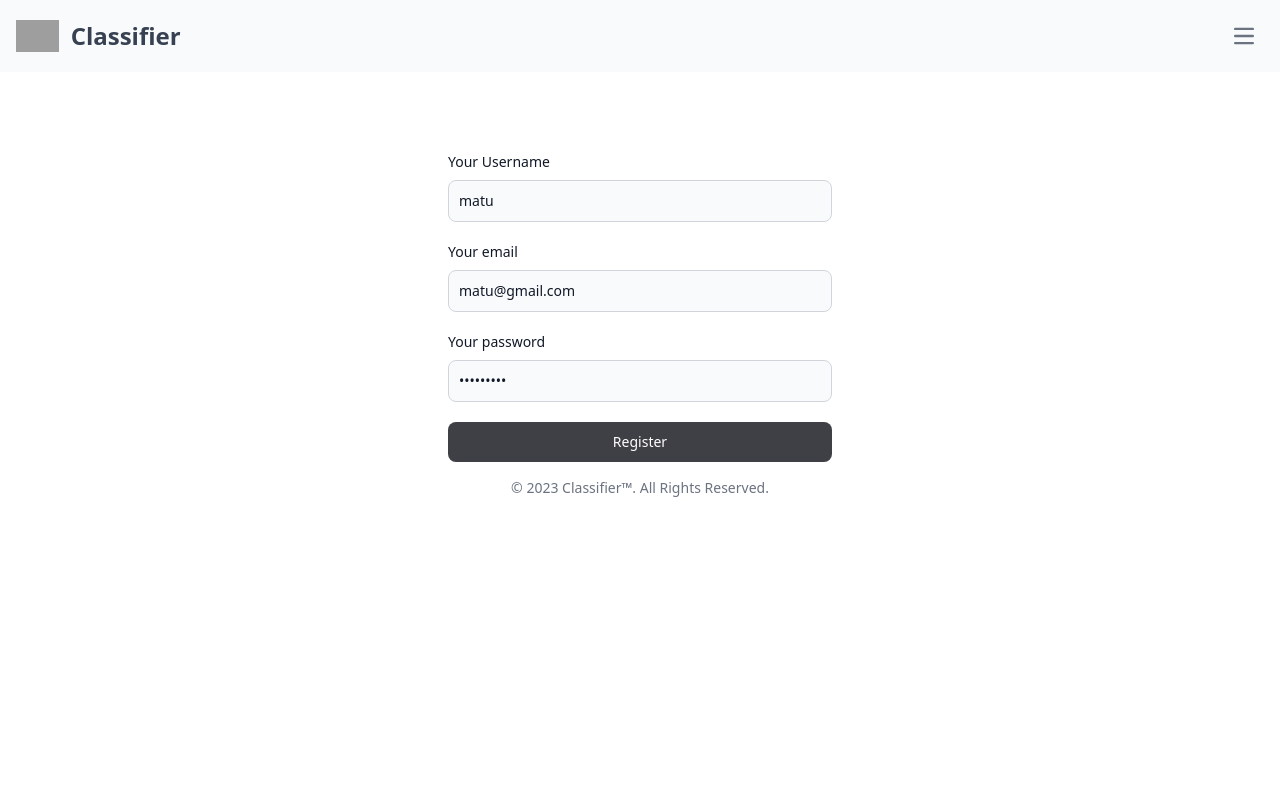
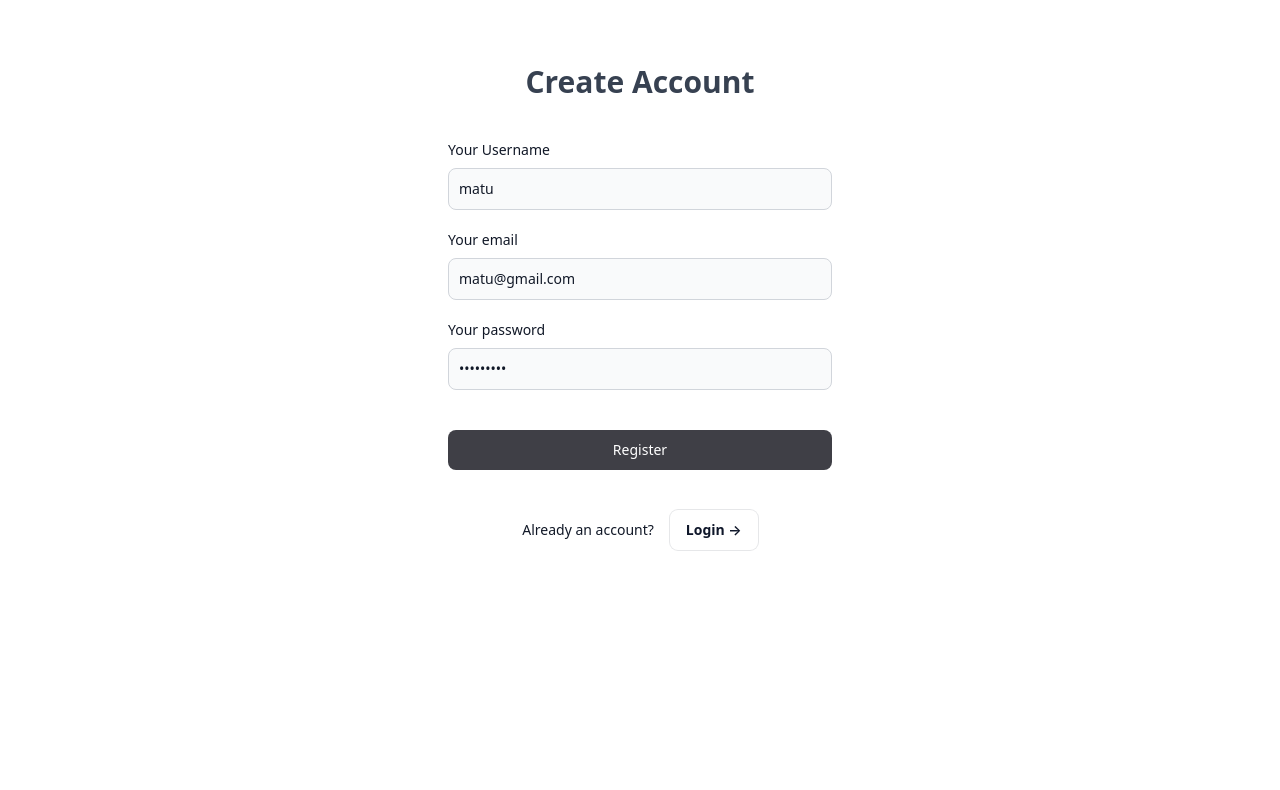
Before and after one commit to gathara001/IS2-Project, a Flask app: page /register in a window 1280 px wide. Shown: the top 790 px of the page. Run offline with Flask 3, Linux system fonts and the light colour scheme; some libraries are stand-ins or nearby versions; grey boxes are pictures that could not be loaded.

```diff
--- a/app/__init__.py
+++ b/app/__init__.py
@@ -11,6 +11,9 @@ app = Flask(__name__, template_folder='../templates', static_folder='../static')
 
 app.config['SQLALCHEMY_DATABASE_URI'] = os.environ.get('DATABASE_URI')
 app.config['SQLALCHEMY_TRACK_MODIFICATIONS'] = False
+app.secret_key = os.environ.get('SECRET_KEY')
+app.config['SESSION_TYPE'] = 'filesystem'
+
 
 db = SQLAlchemy(app)
 migrate = Migrate(app, db)
--- a/app/routes.py
+++ b/app/routes.py
@@ -32,7 +32,7 @@ def login():
             return redirect(url_for('dashboard'))  # Redirect to a dashboard page upon successful login
 
     # If username or password is incorrect, show an error message or redirect to the login page
-    return render_template('login.html', error='Invalid username or password')
+    return render_template('login.html', error='Invalid username or password', email="matu@gmail.com", password="password")
 
 
 @app.route('/register', methods=['GET', 'POST'])
--- a/static/dist/css/output.css
+++ b/static/dist/css/output.css
@@ -1144,6 +1159,54 @@ input:checked + .toggle-bg {
   margin-top: 1rem;
 }
 
+.mb-20 {
+  margin-bottom: 5rem;
+}
+
+.mb-10 {
+  margin-bottom: 2.5rem;
+}
+
+.mb-4 {
+  margin-bottom: 1rem;
+}
+
+.me-3 {
+  margin-inline-end: 0.75rem;
+}
+
+.ms-3 {
+  margin-inline-start: 0.75rem;
+}
+
+.mb-16 {
+  margin-bottom: 4rem;
+}
+
+.mb-12 {
+  margin-bottom: 3rem;
+}
+
+.mb-8 {
+  margin-bottom: 2rem;
+}
+
+.mt-12 {
+  margin-top: 3rem;
+}
+
+.mt-16 {
+  margin-top: 4rem;
+}
+
+.mt-8 {
+  margin-top: 2rem;
+}
+
+.mt-5 {
+  margin-top: 1.25rem;
+}
+
 .block {
   display: block;
 }
@@ -1242,6 +1353,14 @@ input:checked + .toggle-bg {
 
 .flex-shrink {
   flex-shrink: 1;
+}
+
+.flex-shrink-0 {
+  flex-shrink: 0;
+}
+
+.shrink-0 {
+  flex-shrink: 0;
 }
 
 .-translate-x-full {
@@ -1354,6 +1485,18 @@ input:checked + .toggle-bg {
   margin-left: calc(0.75rem * calc(1 - var(--tw-space-x-reverse)));
 }
 
+.space-y-4 > :not([hidden]) ~ :not([hidden]) {
+  --tw-space-y-reverse: 0;
+  margin-top: calc(1rem * calc(1 - var(--tw-space-y-reverse)));
+  margin-bottom: calc(1rem * var(--tw-space-y-reverse));
+}
+
+.space-y-2 > :not([hidden]) ~ :not([hidden]) {
+  --tw-space-y-reverse: 0;
+  margin-top: calc(0.5rem * calc(1 - var(--tw-space-y-reverse)));
+  margin-bottom: calc(0.5rem * var(--tw-space-y-reverse));
+}
+
 .self-center {
   align-self: center;
 }
@@ -1516,8 +1684,38 @@ input:checked + .toggle-bg {
   padding-bottom: 0.75rem;
 }
 
+.px-4 {
+  padding-left: 1rem;
+  padding-right: 1rem;
+}
+
+.py-4 {
+  padding-top: 1rem;
+  padding-bottom: 1rem;
+}
+
 .pt-2 {
   padding-top: 0.5rem;
+}
+
+.ps-2 {
+  padding-inline-start: 0.5rem;
+}
+
+.ps-2\.5 {
+  padding-inline-start: 0.625rem;
+}
+
+.pb-6 {
+  padding-bottom: 1.5rem;
+}
+
+.pt-5 {
+  padding-top: 1.25rem;
+}
+
+.text-left {
+  text-align: left;
 }
 
 .text-center {
@@ -1543,6 +1741,21 @@ input:checked + .toggle-bg {
   line-height: 1.25rem;
 }
 
+.text-3xl {
+  font-size: 1.875rem;
+  line-height: 2.25rem;
+}
+
+.text-xl {
+  font-size: 1.25rem;
+  line-height: 1.75rem;
+}
+
+.text-xs {
+  font-size: 0.75rem;
+  line-height: 1rem;
+}
+
 .font-medium {
   font-weight: 500;
 }
@@ -1551,6 +1764,14 @@ input:checked + .toggle-bg {
   font-weight: 600;
 }
 
+.font-normal {
+  font-weight: 400;
+}
+
+.font-bold {
+  font-weight: 700;
+}
+
 .leading-6 {
   line-height: 1.5rem;
 }
@@ -1591,6 +1812,26 @@ input:checked + .toggle-bg {
 .text-white {
   --tw-text-opacity: 1;
   color: rgb(255 255 255 / var(--tw-text-opacity));
+}
+
+.text-red-500 {
+  --tw-text-opacity: 1;
+  color: rgb(240 82 82 / var(--tw-text-opacity));
+}
+
+.text-slate-900 {
+  --tw-text-opacity: 1;
+  color: rgb(15 23 42 / var(--tw-text-opacity));
+}
+
+.text-blue-800 {
+  --tw-text-opacity: 1;
+  color: rgb(30 66 159 / var(--tw-text-opacity));
+}
+
+.text-gray-400 {
+  --tw-text-opacity: 1;
+  color: rgb(156 163 175 / var(--tw-text-opacity));
 }
 
 .antialiased {
@@ -1620,6 +1861,16 @@ input:checked + .toggle-bg {
 
 .outline {
   outline-style: solid;
+}
+
+.ring-1 {
+  --tw-ring-offset-shadow: var(--tw-ring-inset) 0 0 0 var(--tw-ring-offset-width) var(--tw-ring-offset-color);
+  --tw-ring-shadow: var(--tw-ring-inset) 0 0 0 calc(1px + var(--tw-ring-offset-width)) var(--tw-ring-color);
+  box-shadow: var(--tw-ring-offset-shadow), var(--tw-ring-shadow), var(--tw-shadow, 0 0 #0000);
+}
+
+.ring-slate-900\/10 {
+  --tw-ring-color: rgb(15 23 42 / 0.1);
 }
 
 .blur {
@@ -1898,7 +2182,61 @@ input:checked + .toggle-bg {
   --tw-ring-color: rgb(39 39 42 / var(--tw-ring-opacity));
 }
 
+:is(.dark .group:hover .dark\:group-hover\:text-white) {
+  --tw-text-opacity: 1;
+  color: rgb(255 255 255 / var(--tw-text-opacity));
+}
+
 @media (min-width: 640px) {
+  .sm\:ml-64 {
+    margin-left: 16rem;
+  }
+
+  .sm\:flex {
+    display: flex;
+  }
+
+  .sm\:hidden {
+    display: none;
+  }
+
+  .sm\:h-7 {
+    height: 1.75rem;
+  }
+
+  .sm\:max-w-md {
+    max-width: 28rem;
+  }
+
+  .sm\:translate-x-0 {
+    --tw-translate-x: 0px;
+    transform: translate(var(--tw-translate-x), var(--tw-translate-y)) rotate(var(--tw-rotate)) skewX(var(--tw-skew-x)) skewY(var(--tw-skew-y)) scaleX(var(--tw-scale-x)) scaleY(var(--tw-scale-y));
+  }
+
+  .sm\:items-center {
+    align-items: center;
+  }
+
+  .sm\:justify-center {
+    justify-content: center;
+  }
+
+  .sm\:space-x-4 > :not([hidden]) ~ :not([hidden]) {
+    --tw-space-x-reverse: 0;
+    margin-right: calc(1rem * var(--tw-space-x-reverse));
+    margin-left: calc(1rem * calc(1 - var(--tw-space-x-reverse)));
+  }
+
+  .sm\:space-y-0 > :not([hidden]) ~ :not([hidden]) {
+    --tw-space-y-reverse: 0;
+    margin-top: calc(0px * calc(1 - var(--tw-space-y-reverse)));
+    margin-bottom: calc(0px * var(--tw-space-y-reverse));
+  }
+
+  .sm\:text-left {
+    text-align: left;
+  }
+
   .sm\:text-center {
     text-align: center;
   }
--- a/templates/base.html
+++ b/templates/base.html
@@ -10,45 +10,12 @@
     <link rel="stylesheet" href="{{url_for('static',filename='dist/css/output.css')}}">
 </head>
 <body class="min-h-screen font-sans leading-none text-gray-700 antialiased">
-    <header>
-        <nav class="border-gray-200 bg-gray-50 dark:bg-gray-800 dark:border-gray-700">
-          <div class="max-w-screen-xl flex flex-wrap items-center justify-between mx-auto p-4">
-            <a href="#" class="flex items-center space-x-3 rtl:space-x-reverse">
-                <img src="https://flowbite.com/docs/images/logo.svg" class="h-8" alt="Flowbite Logo" />
-                <span class="self-center text-2xl font-semibold whitespace-nowrap dark:text-white">Classifier</span>
-            </a>
-            <button data-collapse-toggle="navbar-hamburger" type="button" class="inline-flex items-center justify-center p-2 w-10 h-10 text-sm text-gray-500 rounded-lg hover:bg-gray-100 focus:outline-none focus:ring-2 focus:ring-gray-200 dark:text-gray-400 dark:hover:bg-gray-700 dark:focus:ring-gray-600" aria-controls="navbar-hamburger" aria-expanded="false">
-              <span class="sr-only">Open main menu</span>
-              <svg class="w-5 h-5" aria-hidden="true" xmlns="http://www.w3.org/2000/svg" fill="none" viewBox="0 0 17 14">
-                  <path stroke="currentColor" stroke-linecap="round" stroke-linejoin="round" stroke-width="2" d="M1 1h15M1 7h15M1 13h15"/>
-              </svg>
-            </button>
-            <div class="hidden w-full" id="navbar-hamburger">
-              <ul class="flex flex-col font-medium mt-4 rounded-lg bg-gray-50 dark:bg-gray-800 dark:border-gray-700">
-                <li>
-                  <a href="#" class="block py-2 px-3 text-white bg-blue-700 rounded dark:bg-blue-600" aria-current="page">Log In</a>
-                </li>
-                <li>
-                  <a href="#" class="block py-2 px-3 text-gray-900 rounded hover:bg-gray-100 dark:text-gray-400 dark:hover:bg-gray-700 dark:hover:text-white">Sign Up</a>
-                </li>
-              </ul>
-            </div>
-          </div>
-        </nav>
-    </header>
-
     <main>
         {% block content %}
         <!-- This block will be overridden by child templates -->
         {% endblock %}
     </main>
 
-    <footer class="bg-white">
-        <div class="w-full mx-auto max-w-screen-xl p-4 md:flex md:items-center md:justify-between">
-          <span class="text-sm text-gray-500 sm:text-center dark:text-gray-400 mx-auto">© 2023 <span class="hover:underline">Classifier™</span>. All Rights Reserved.</span>
-        </div>
-    </footer>
-
     <script src="https://cdnjs.cloudflare.com/ajax/libs/flowbite/2.2.0/flowbite.min.js"></script>
 </body>
 </html>
--- a/templates/register.html
+++ b/templates/register.html
@@ -1,17 +1,21 @@
-<!-- login.html -->
+<!-- register.html -->
 
 {% extends "base.html" %}
 
 {% block title %}Home | My Flask App{% endblock %}
 
 {% block content %}
-<div class="mt-20">
-    <form class="max-w-sm mx-auto">
+<div class="mb-10 mt-16">
+    <div class="mb-10">
+        <h1 class="text-center text-3xl font-bold">Create Account</h1>
+    </div>
+    <form class="max-w-sm mx-auto" method="post" action="/register">
       <div class="mb-5">
         <label for="username" class="block mb-2 text-sm font-medium text-gray-900 dark:text-white">Your Username</label>
         <input
           type="text"
           id="username"
+          name="username"
           class="bg-gray-50 border border-gray-300 text-gray-900 text-sm rounded-lg focus:ring-zinc-500 focus:border-zinc-500 block w-full p-2.5 dark:bg-gray-700 dark:border-gray-600 dark:placeholder-gray-400 dark:text-white dark:focus:ring-zinc-500 dark:focus:border-zinc-500"
           placeholder="johndoe"
           value="{{username}}"
@@ -34,12 +39,26 @@
         <input
           type="password"
           id="password"
+          name="password"
           class="bg-gray-50 border border-gray-300 text-gray-900 text-sm rounded-lg focus:ring-zinc-500 focus:border-zinc-500 block w-full p-2.5 dark:bg-gray-700 dark:border-gray-600 dark:placeholder-gray-400 dark:text-white dark:focus:ring-zinc-500 dark:focus:border-zinc-500"
           value="{{password}}}"
           required
         />
       </div>
+      <div class="flex items-start mb-5">
+        <p class="ms-2 text-sm font-normal text-red-500 dark:text-gray-300">{{ error }}</p>
+      </div>
       <button type="submit" class="text-white bg-zinc-700 hover:bg-zinc-800 focus:ring-4 focus:outline-none focus:ring-zinc-300 font-medium rounded-lg text-sm px-5 py-2.5 text-center dark:bg-zinc-600 dark:hover:bg-zinc-700 dark:focus:ring-zinc-800 w-full">Register</button>
     </form>
 </div>
+<footer class="relative shrink-0 mb-10">
+    <div class="space-y-4 text-sm text-gray-900 sm:flex sm:items-center sm:justify-center sm:space-x-4 sm:space-y-0">
+        <p class="text-center sm:text-left">Already an account?</p>
+        <a class="inline-flex justify-center rounded-lg text-sm font-semibold py-2.5 px-4 text-slate-900 ring-1 ring-slate-900/10 hover:ring-slate-900/20" href="/">
+            <span>
+                Login <span aria-hidden="true">→</span>
+            </span>
+        </a>
+    </div>
+</footer>
 {% endblock %}
```
Also changed, not shown: other parts of static/dist/css/output.css (+133 -0 lines), other parts of templates/register.html (+1 -0 lines), templates/dashboard.html (+73 -0 lines), templates/login.html (+15 -2 lines), 3 other files.
